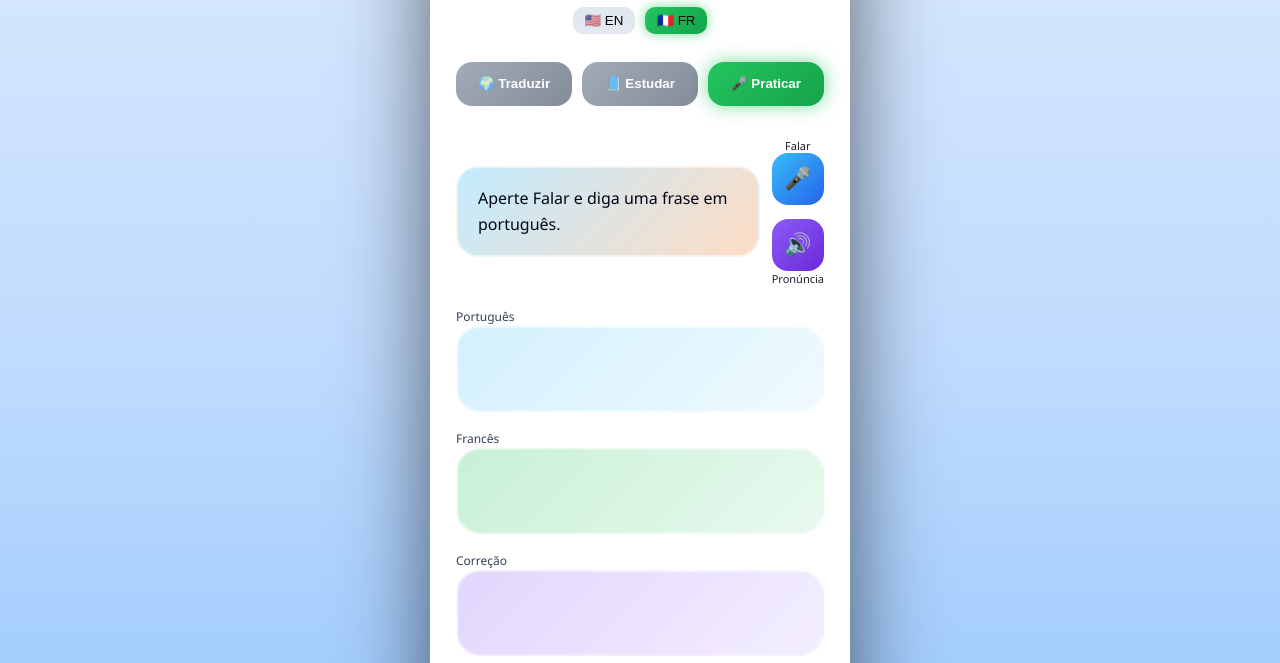
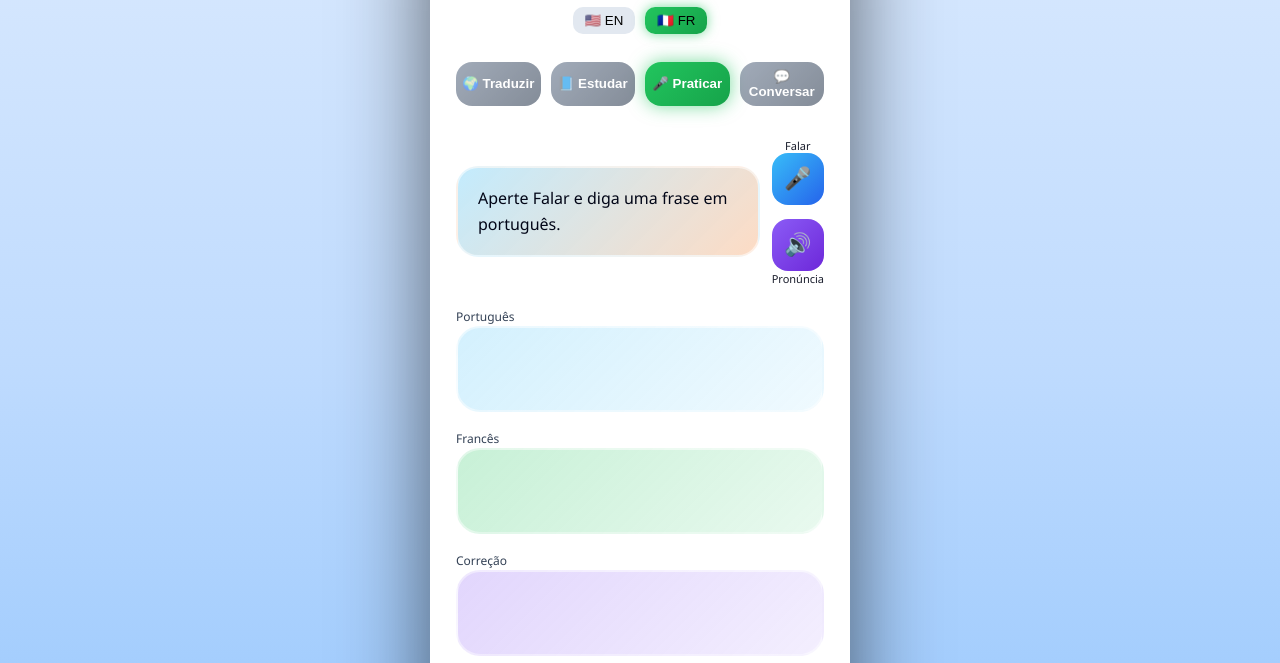
Before and after one commit to txchacal-lang/aia-english-coach2, a website: page public/index.html in a window 1280 px wide. Shown: the part 137-800 px from the top of the page. Drawn offline with Linux system fonts and the light colour scheme.

Commit message:
Update index.html

```diff
--- a/public/index.html
+++ b/public/index.html
@@ -25,6 +25,7 @@
 <button id="btnTradutor" class="btn-mode active">🌍 Traduzir</button>
 <button id="btnFrases" class="btn-mode">📘 Estudar</button>
 <button id="btnAprendiz" class="btn-mode">🎤 Praticar</button>
+<button id="btnConversar" class="btn-mode">💬 Conversar</button>
 </div>
 
 <div class="aia-row">
```
